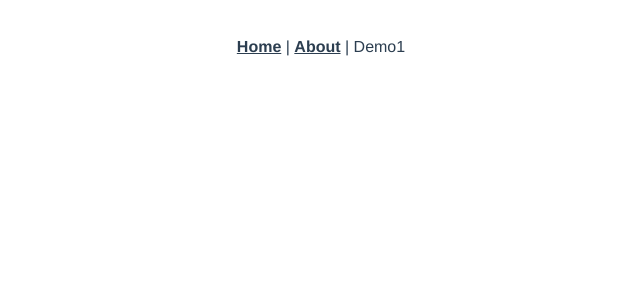
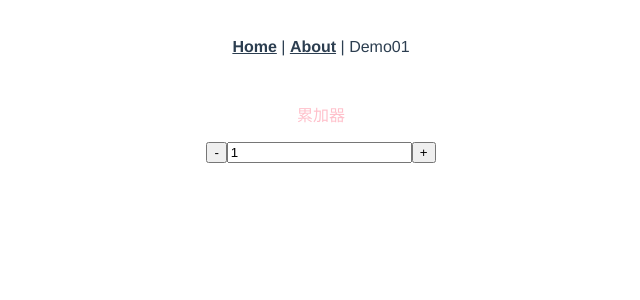
Before and after one commit to AZQD/vuestudy, a Vue app: page /demo01 in a window 1280 px wide. Shown: the top 300 px of the page, without its empty margins (319-959 px from the left). Built offline with nearby package versions, Linux system fonts and the light colour scheme.

Commit message:
改名为demo01

```diff
--- a/src/App.vue
+++ b/src/App.vue
@@ -7,16 +7,16 @@
 
       <router-link to="/">Home</router-link> |
       <router-link to="/about">About</router-link> |
-      <!--<router-link to="/demo1">Demo1</router-link>-->
-      <!--<router-link :to = "'/demo1/'+type">Demo1</router-link>-->
+      <!--<router-link to="/demo01">Demo01</router-link>-->
+      <!--<router-link :to = "'/demo01/'+type">Demo01</router-link>-->
 
-      <router-link replace active-class="active" tag="span" :to="{ path: '/demo1', query: { a: '1' }}">Demo1</router-link>
+      <router-link replace active-class="active" tag="span" :to="{ path: '/demo01', query: { a: '1' }}">Demo01</router-link>
     </div>
 
     <!--参考文档：https://router.vuejs.org/zh/api/#router-view-->
     <router-view/>
-    <!--有一个name属性，表示路由为demo1时，加载的是components里面key为demo1AddComp的组件-->
-    <!--<router-view name="demo1AddComp"/>-->
+    <!--有一个name属性，表示路由为demo01时，加载的是components里面key为demo01AddComp的组件-->
+    <!--<router-view name="demo01AddComp"/>-->
   </div>
 </template>
 
--- a/src/router/index.js
+++ b/src/router/index.js
@@ -19,11 +19,11 @@ const routes = [
     component: () => import(/* webpackChunkName: "about" */ '../views/About.vue')
   },
   {
-    path: '/demo1',
-    name: 'Demo1',
+    path: '/demo01',
+    name: 'Demo01',
     components: {
-      default: () => import('../views/Demo1.vue'),
-      demo1AddComp: () => import('../views/Demo1.vue')
+      default: () => import('../views/Demo01.vue'),
+      demo01AddComp: () => import('../views/Demo01.vue')
     },
   }
 ]
--- a/src/views/Demo1.vue
+++ b/src/views/Demo01.vue
@@ -16,7 +16,7 @@
     // 1.配置<keep-alive>标签的exclude或者include属性做组件筛选
     // 2.DOM做递归组件
     // 3.当你用vue-tools
-    name: 'Demo1',
+    name: 'Demo01',
     components: {
     },
 
```
